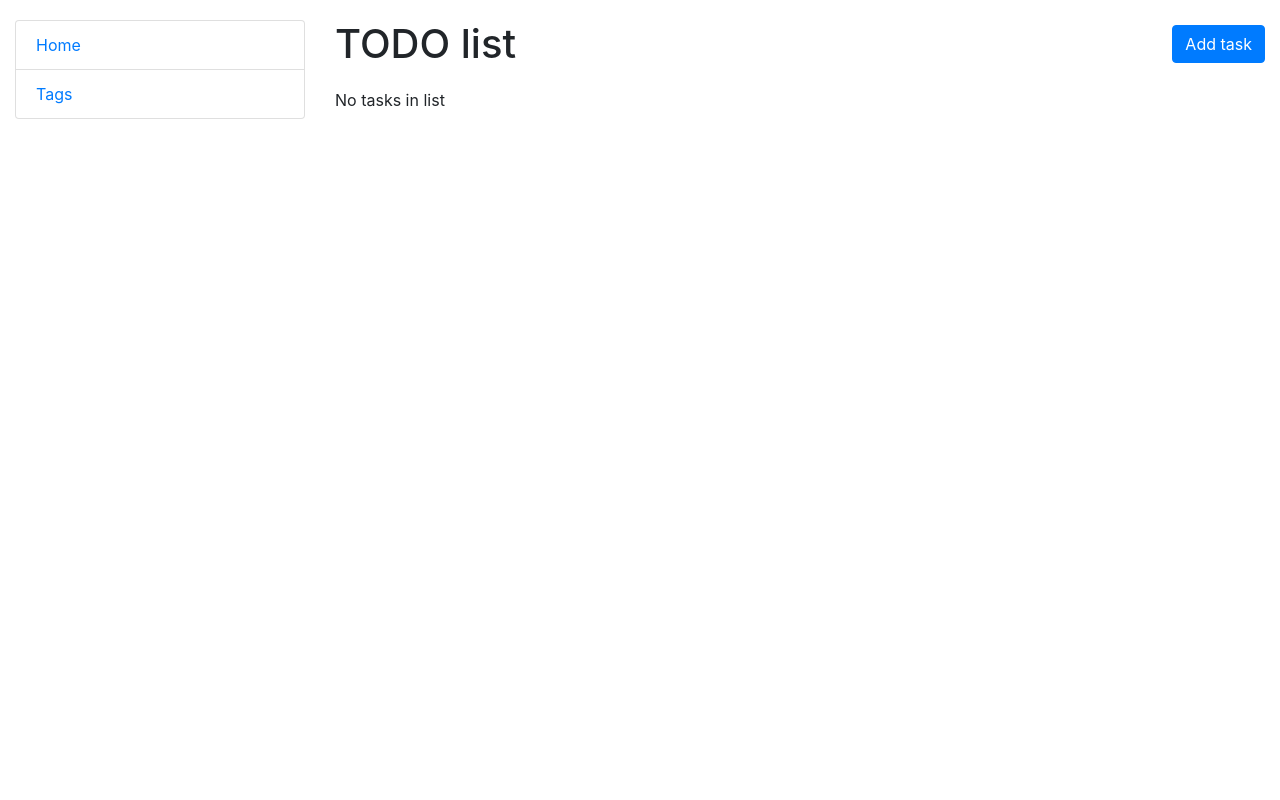
After one commit to apmaz/to-do-list, a Django app: page / in a window 1280 px wide. The commit adds this page. Run offline with Django 5.2, Linux system fonts and the light colour scheme; data that the repository does not hold is empty.

Commit message:
add CRUD views, URLs and templates for Task and Tag model

```diff
--- a/static/css/styles.css
+++ b/static/css/styles.css
@@ -0,0 +1,8 @@
+body {
+    margin-top: 20px;
+}
+
+.sidebar-nav {
+    padding: 0;
+    list-style: none;
+}
--- a/templates/includes/sidebar.html
+++ b/templates/includes/sidebar.html
@@ -1,8 +1,8 @@
 <ul class="sidebar-nav list-group">
   <li class="list-group-item">
-    <a href="">Home</a>
+    <a href="{% url "todo_app:task-list" %}">Home</a>
   </li>
   <li class="list-group-item">
-    <a href="">Tags</a>
+    <a href="{% url "todo_app:tag-list" %}">Tags</a>
   </li>
 </ul>
--- /dev/null
+++ b/templates/todo_app/task_list.html
@@ -0,0 +1,54 @@
+{% extends "base.html" %}
+
+{% block content %}
+  <div style="display: flex; justify-content: space-between; align-items: center; padding-bottom: 20px;">
+    <h1 style="margin: 0;">TODO list</h1>
+    <a href="{% url "todo_app:task-create" %}" class="btn btn-primary">Add task</a>
+  </div>
+
+
+  {% for task in task_list %}
+    <div>
+      <div style="display: flex; justify-content: space-between; align-items: center;">
+        <span style="font-weight: bold; font-size: 1.2em;">
+          {{ task.content }}
+          {% if task.is_done %}
+            <span style="color: green"> Done </span>
+          {% else %}
+            <span style="color: red"> Not done </span>
+          {% endif %}
+        </span>
+        <span>
+          {% if task.is_done %}
+            <a href="{% url 'todo_app:task-switch' task.id %}" class="btn btn-secondary">Undo</a>
+          {% else %}
+            <a href="{% url 'todo_app:task-switch' task.id %}" class="btn btn-success">Complete</a>
+          {% endif %}
+        </span>
+      </div>
+
+      <p>
+        Created: {{ task.created_at }}
+        {% if task.deadline %}
+          <span style="color: red">Deadline: {{ task.deadline }}</span>
+        {% endif %}
+      </p>
+
+      <p>
+        <span style="font-size: 1.1em; color: grey">Tags:
+          {% for tag in task.tags.all %}
+            {{ tag }}
+          {% empty %}
+            No tag yet
+          {% endfor %}
+        <a href="{% url "todo_app:task-update" task.id %}">Update</a>
+        <a href="{% url "todo_app:task-delete" task.id %}">Delete</a>
+        </span>
+      </p>
+
+      <hr style="border: none; height: 2px; background-color: darkgray;">
+    </div>
+  {% empty %}
+    <p>No tasks in list</p>
+  {% endfor %}
+{% endblock %}
--- a/todo_app/urls.py
+++ b/todo_app/urls.py
@@ -1,5 +1,28 @@
 from django.urls import path
+from todo_app.views import (
+    TaskListView,
+    TaskCreateView,
+    TaskUpdateView,
+    TaskDeleteView,
+    TagListView,
+    TagCreateView,
+    TagUpdateView,
+    TagDeleteView,
+    switch_is_done,
+)
 
-urlpatterns = []
+
+urlpatterns = [
+    path("", TaskListView.as_view(), name="task-list"),
+    path("task/create/", TaskCreateView.as_view(), name="task-create"),
+    path("task/<int:pk>/update/", TaskUpdateView.as_view(), name="task-update"),
+    path("task/<int:pk>/delete/", TaskDeleteView.as_view(), name="task-delete"),
+    path("tag/", TagListView.as_view(), name="tag-list"),
+    path("tag/create/", TagCreateView.as_view(), name="tag-create"),
+    path("tag/<int:pk>/update/", TagUpdateView.as_view(), name="tag-update"),
+    path("tag/<int:pk>/delete/", TagDeleteView.as_view(), name="tag-delete"),
+    path('task/<int:pk>/switch/', switch_is_done, name="task-switch"),
+]
+
 
 app_name = "todo_app"
--- a/todo_app/views.py
+++ b/todo_app/views.py
@@ -1,3 +1,57 @@
-from django.shortcuts import render
+from django.shortcuts import redirect
+from django.urls import reverse_lazy
+from django.views import generic
+from todo_app.models import Task, Tag
 
-# Create your views here.
+
+class TaskListView(generic.ListView):
+    queryset = Task.objects.prefetch_related("tags")
+    model = Task
+
+
+class TaskCreateView(generic.CreateView):
+    model = Task
+    fields = "__all__"
+    success_url = reverse_lazy("todo_app:task-list")
+
+
+class TaskUpdateView(generic.UpdateView):
+    model = Task
+    fields = "__all__"
+    success_url = reverse_lazy("todo_app:task-list")
+
+
+class TaskDeleteView(generic.DeleteView):
+    model = Task
+    success_url = reverse_lazy("todo_app:task-list")
+
+
+class TagListView(generic.ListView):
+    model = Tag
+
+
+class TagCreateView(generic.CreateView):
+    model = Tag
+    fields = "__all__"
+    success_url = reverse_lazy("todo_app:tag-list")
+
+
+class TagUpdateView(generic.UpdateView):
+    model = Tag
+    fields = "__all__"
+    success_url = reverse_lazy("todo_app:tag-list")
+
+
+class TagDeleteView(generic.DeleteView):
+    model = Tag
+    success_url = reverse_lazy("todo_app:tag-list")
+
+
+def switch_is_done(request, pk):
+    task = Task.objects.get(pk=pk)
+    if task.is_done:
+        task.is_done = False
+    else:
+        task.is_done = True
+    task.save()
+    return redirect("todo_app:task-list")
```
Also changed, not shown: templates/todo_app/tag_confirm_delete.html (added, +11 -0 lines), templates/todo_app/tag_form.html (added, +12 -0 lines), templates/todo_app/tag_list.html (added, +28 -0 lines), templates/todo_app/task_confirm_delete.html (added, +11 -0 lines), templates/todo_app/task_form.html (added, +11 -0 lines).
